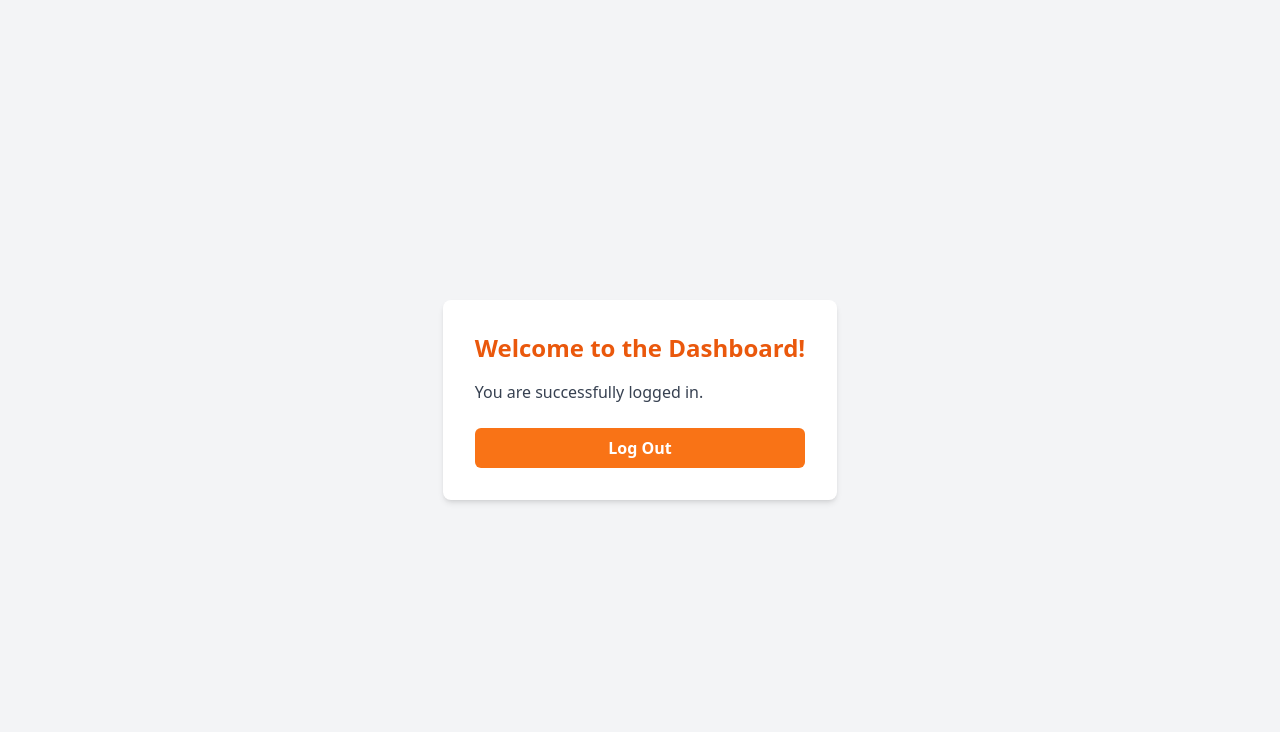
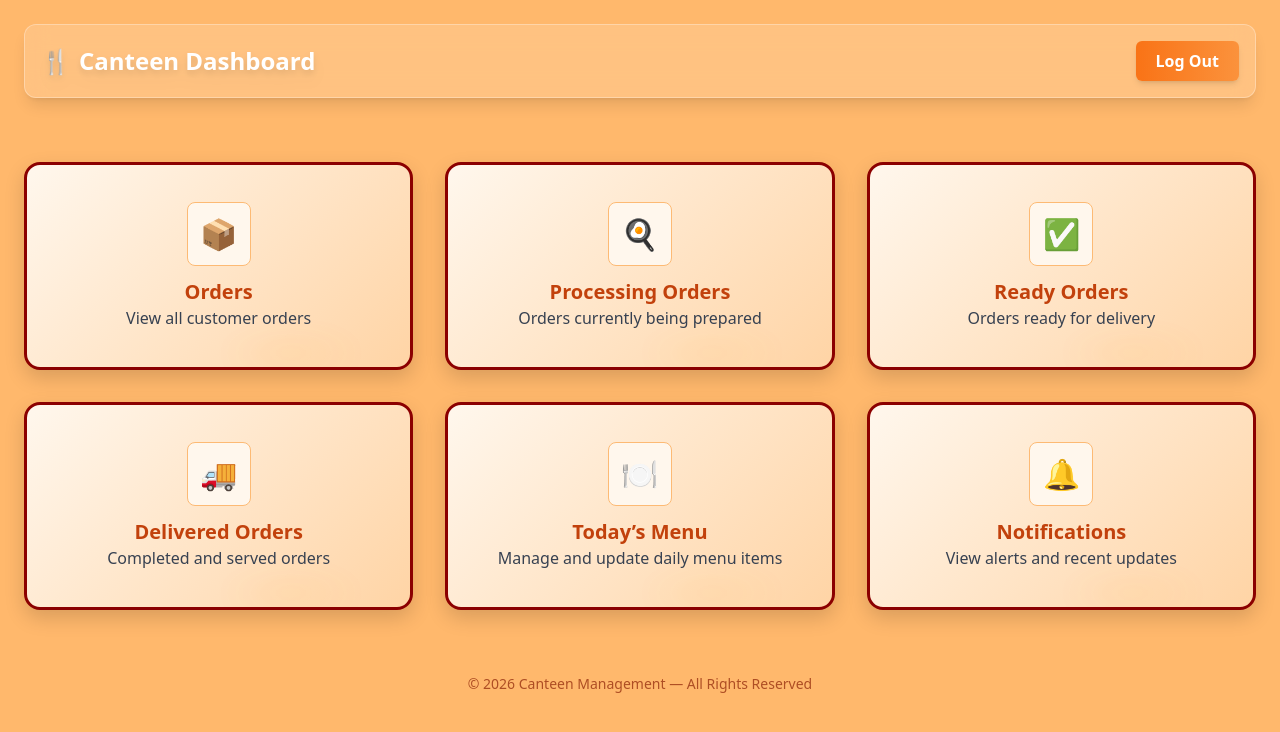
Before and after one commit to sureshKrishna05/canteen-app_counter, a React (Vite) app: page /dashboard in a window 1280 px wide. Shown: the top 732 px of the page. Built offline with nearby package versions, Linux system fonts and the light colour scheme; no server answers; sample sign-in values are in the browser's storage.

Commit message:
DashboardPage commit

```diff
--- a/package.json
+++ b/package.json
@@ -19,6 +19,7 @@
     "body-parser": "^1.20.2",
     "express": "^4.19.2",
     "firebase": "^12.5.0",
+    "framer-motion": "^12.23.24",
     "number-to-words": "^1.2.4",
     "pdfkit": "^0.15.2",
     "react": "^18.3.1",
--- a/src/App.jsx
+++ b/src/App.jsx
@@ -1,68 +1,13 @@
 import React from "react";
 import { Routes, Route, Navigate } from "react-router-dom";
-import { useAuth } from "./context/AuthContext";
-import LoginPage from "./pages/LoginPage";
-import SignupPage from "./pages/SignupPage";
-import DashboardPage from "./pages/DashboardPage"; // A placeholder dashboard
-
-/**
- * A custom component to protect routes.
- * If user is logged in, show the component.
- * Otherwise, redirect to the /login page.
- */
-const ProtectedRoute = ({ children }) => {
-  const { currentUser } = useAuth();
-  if (!currentUser) {
-    return <Navigate to="/login" replace />;
-  }
-  return children;
-};
-
-/**
- * A custom component for public routes (Login/Signup).
- * If user is logged in, redirect them to the dashboard.
- * Otherwise, show the component.
- */
-const PublicRoute = ({ children }) => {
-  const { currentUser } = useAuth();
-  if (currentUser) {
-    return <Navigate to="/dashboard" replace />;
-  }
-  return children;
-};
+import DashboardPage from "./pages/DashboardPage";
 
 function App() {
   return (
     <Routes>
-      <Route
-        path="/login"
-        element={
-          <PublicRoute>
-            <LoginPage />
-          </PublicRoute>
-        }
-      />
-      <Route
-        path="/signup"
-        element={
-          <PublicRoute>
-            <SignupPage />
-          </PublicRoute>
-        }
-      />
-      <Route
-        path="/dashboard"
-        element={
-          <ProtectedRoute>
-            <DashboardPage />
-          </ProtectedRoute>
-        }
-      />
-      {/* Fallback route - redirects to dashboard or login */}
-      <Route
-        path="*"
-        element={<Navigate to="/dashboard" replace />}
-      />
+      <Route path="/dashboard" element={<DashboardPage />} />
+      {/* Redirect everything else to dashboard */}
+      <Route path="*" element={<Navigate to="/dashboard" replace />} />
     </Routes>
   );
 }
--- a/src/pages/DashboardPage.jsx
+++ b/src/pages/DashboardPage.jsx
@@ -1,35 +1,138 @@
 import React from "react";
 import { logout } from "../database/firestoreService";
 import { useNavigate } from "react-router-dom";
+import { motion } from "framer-motion";
 
-// This is a simple placeholder for your dashboard
 const DashboardPage = () => {
   const navigate = useNavigate();
 
   const handleLogout = async () => {
     try {
       await logout();
-      navigate("/login"); // Navigate to login after successful logout
+      navigate("/login");
     } catch (error) {
       console.error("Failed to log out:", error);
     }
   };
 
+  const boxVariants = {
+    hidden: { opacity: 0, y: 20 },
+    visible: { opacity: 1, y: 0, transition: { duration: 0.5 } },
+    hover: {
+      scale: 1.05,
+      boxShadow: "0 12px 30px rgba(0,0,0,0.2)",
+      transition: { duration: 0.3 },
+    },
+  };
+
+  const boxes = [
+    { emoji: "📦", title: "Orders", desc: "View all customer orders" },
+    { emoji: "🍳", title: "Processing Orders", desc: "Orders currently being prepared" },
+    { emoji: "✅", title: "Ready Orders", desc: "Orders ready for delivery" },
+    { emoji: "🚚", title: "Delivered Orders", desc: "Completed and served orders" },
+    { emoji: "🍽️", title: "Today’s Menu", desc: "Manage and update daily menu items" },
+    { emoji: "🔔", title: "Notifications", desc: "View alerts and recent updates" },
+  ];
+
   return (
-    <div className="flex min-h-screen flex-col items-center justify-center bg-gray-100">
-      <div className="rounded-lg bg-white p-8 shadow-md">
-        <h1 className="text-2xl font-bold text-orange-600">
-          Welcome to the Dashboard!
+    <motion.div
+      initial={{ opacity: 0 }}
+      animate={{ opacity: 1 }}
+      transition={{ duration: 0.8 }}
+      className="p-6 flex flex-col gap-6 min-h-screen"
+      style={{
+        background: "#FFB86C", // medium orange page background
+        color: "#1F2937",
+      }}
+    >
+      {/* Glass-like title bar with animated shine */}
+      <motion.header
+        className="flex items-center justify-between p-4 rounded-xl shadow-lg relative overflow-hidden"
+        style={{
+          background: "rgba(255, 255, 255, 0.15)",
+          backdropFilter: "blur(12px)",
+          border: "1px solid rgba(255,255,255,0.3)",
+        }}
+      >
+        {/* Animated shine overlay */}
+        <div
+          className="absolute top-0 left-0 w-full h-full pointer-events-none"
+          style={{
+            background:
+              "linear-gradient(120deg, rgba(255,255,255,0.2) 0%, rgba(255,255,255,0.6) 50%, rgba(255,255,255,0.2) 100%)",
+            transform: "skewX(-20deg)",
+            animation: "shineMove 3s linear infinite",
+          }}
+        />
+
+        <h1 className="text-2xl font-extrabold text-white drop-shadow-lg flex items-center gap-2 relative z-10">
+          🍴 <span>Canteen Dashboard</span>
         </h1>
-        <p className="mt-4 text-gray-700">You are successfully logged in.</p>
-        <button
+        <motion.button
           onClick={handleLogout}
-          className="mt-6 w-full rounded-md bg-orange-500 py-2 font-semibold text-white transition hover:bg-orange-600"
+          whileHover={{ scale: 1.1 }}
+          whileTap={{ scale: 0.95 }}
+          className="relative z-10 rounded-md bg-gradient-to-r from-orange-500 to-orange-400 px-5 py-2 font-semibold text-white shadow-md hover:shadow-lg transition"
         >
           Log Out
-        </button>
-      </div>
-    </div>
+        </motion.button>
+      </motion.header>
+
+      {/* Dashboard Sections */}
+      <main className="mt-10 grid gap-8 md:grid-cols-2 lg:grid-cols-3">
+        {boxes.map((box, idx) => (
+          <motion.div
+            key={idx}
+            variants={boxVariants}
+            initial="hidden"
+            animate="visible"
+            whileHover="hover"
+            transition={{ delay: idx * 0.1 }}
+            className="relative h-52 rounded-2xl flex flex-col items-center justify-center text-center overflow-hidden"
+            style={{
+              // Very light orange gradient box background
+              background: "linear-gradient(135deg, #FFF7ED, #FFD4A5)",
+              border: "3px solid #8B0000", // very dark red border
+              boxShadow: "0 8px 20px rgba(0,0,0,0.15)", // shadow for all boxes
+            }}
+          >
+            {/* Light frame under box */}
+            <motion.div
+              className="absolute bottom-2 left-1/2 transform -translate-x-1/2 w-36 h-3 rounded-full blur-lg"
+              style={{
+                background:
+                  "radial-gradient(closest-side, rgba(255,165,0,0.4), transparent)",
+              }}
+              animate={{ scale: [1, 1.1, 1], opacity: [0.6, 0.9, 0.6] }}
+              transition={{ duration: 2, repeat: Infinity }}
+            />
+
+            {/* Box content */}
+            <div className="relative z-10 flex flex-col items-center justify-center">
+              <div className="w-16 h-16 border border-orange-300 rounded-lg mb-3 flex items-center justify-center bg-orange-50 text-3xl">
+                {box.emoji}
+              </div>
+              <h2 className="text-xl font-semibold text-orange-700">{box.title}</h2>
+              <p className="text-gray-700">{box.desc}</p>
+            </div>
+          </motion.div>
+        ))}
+      </main>
+
+      <footer className="mt-10 text-center text-orange-800 text-sm opacity-80">
+        © {new Date().getFullYear()} Canteen Management — All Rights Reserved
+      </footer>
+
+      {/* CSS Animations */}
+      <style>
+        {`
+          @keyframes shineMove {
+            0% { transform: translateX(-100%) skewX(-20deg); }
+            100% { transform: translateX(200%) skewX(-20deg); }
+          }
+        `}
+      </style>
+    </motion.div>
   );
 };
 
```
Also changed, not shown: 1 other file (tests, documents, lock files or other folders).
